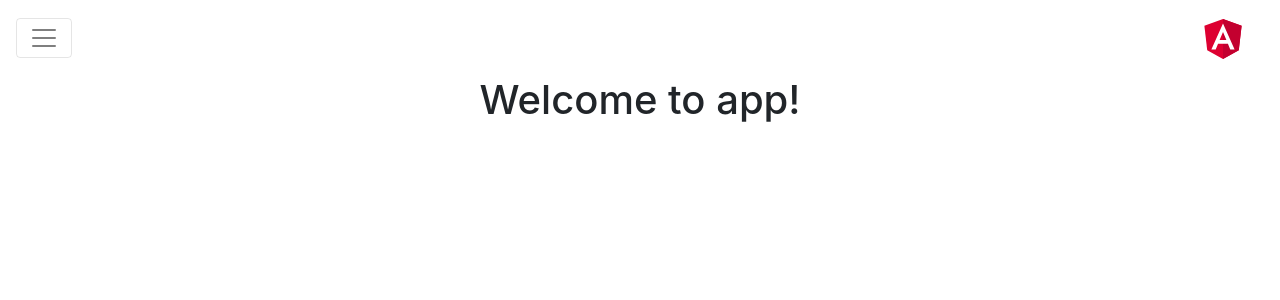
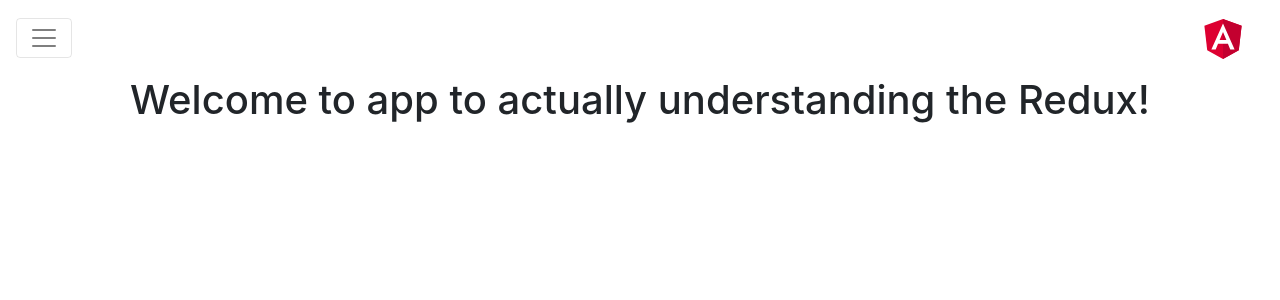
Before and after one commit to vuanhtu1993/Angular4, an Angular app: page / in a window 1280 px wide. Shown: the top 300 px of the page. Built offline with nearby package versions, Linux system fonts and the light colour scheme.

Commit message:
1. Set up environment

```diff
--- a/src/app/app.component.ts
+++ b/src/app/app.component.ts
@@ -6,5 +6,5 @@ import { Component } from '@angular/core';
   styleUrls: ['./app.component.css']
 })
 export class AppComponent {
-  title = 'app';
+  title = 'app to actually understanding the Redux';
 }
```
